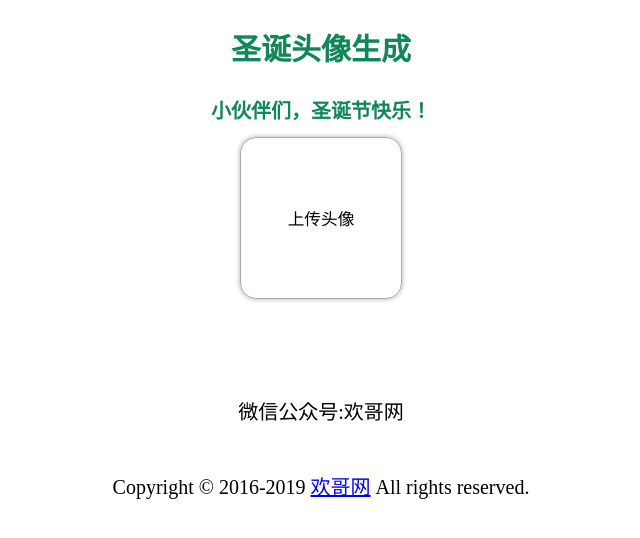
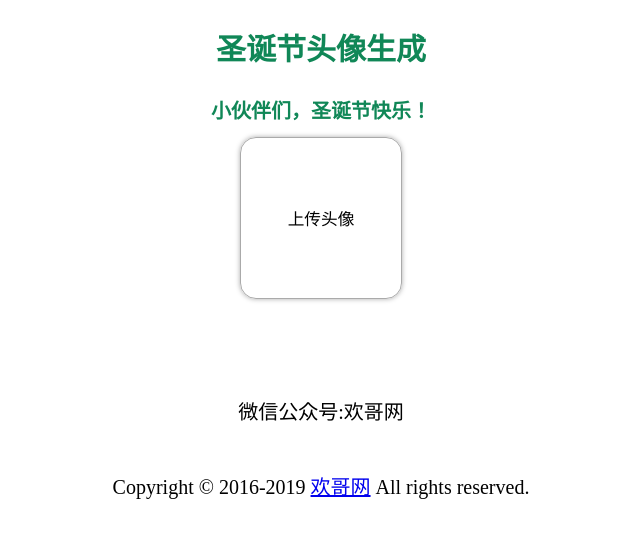
Before and after one commit to HuanGeNet/Christmas, a plain HTML site: page index.html in a window 1280 px wide. Shown: the whole page, without its empty margins (319-959 px from the left). Drawn offline with Linux system fonts and the light colour scheme.

Commit message:
Update index.html

```diff
--- a/index.html
+++ b/index.html
@@ -64,7 +64,7 @@
 </head>
 <body>
   <div class='header'>
-    <h2>圣诞头像生成</h2>
+    <h2>圣诞节头像生成</h2>
     <h4>小伙伴们，圣诞节快乐！</h4>
   </div>
   <div class='body' id='uploadContainer'>
```
